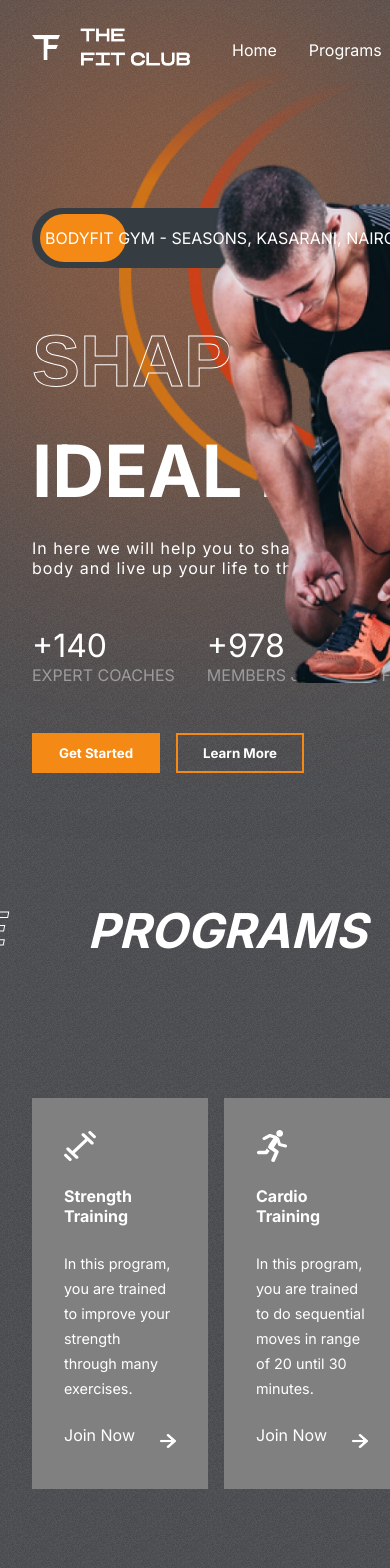
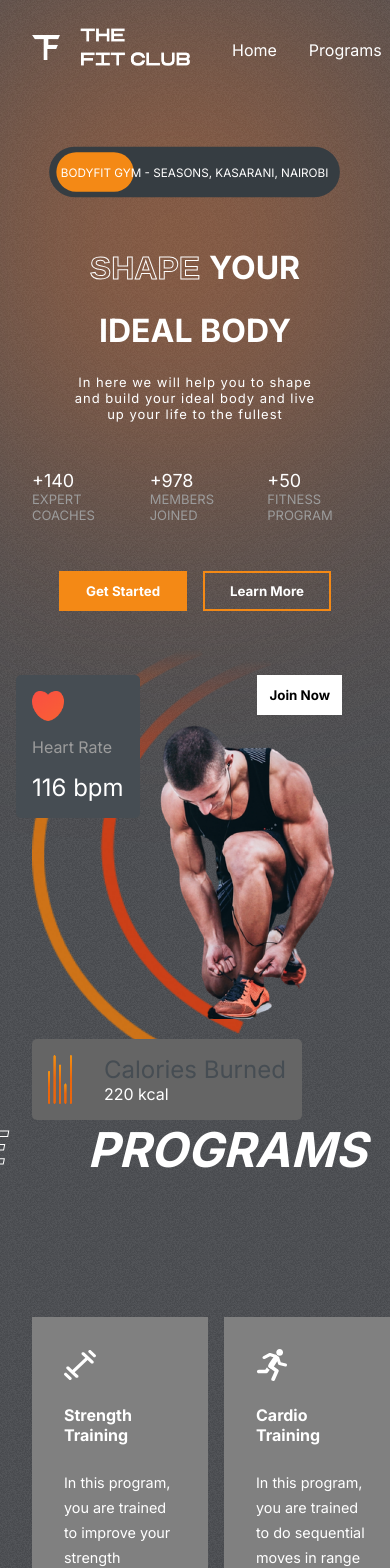
Before and after one commit to Phelyks/FitClubGym_Dec_2023, a React (Create React App) app: page / in a window 390 px wide. Shown: the top 1568 px of the page. Built offline with nearby package versions, Linux system fonts and the light colour scheme.

Commit message:
Jan18 10:25

```diff
--- a/package.json
+++ b/package.json
@@ -7,6 +7,7 @@
     "@testing-library/jest-dom": "^5.17.0",
     "@testing-library/react": "^13.4.0",
     "@testing-library/user-event": "^13.5.0",
+    "framer-motion": "^10.18.0",
     "react": "^18.2.0",
     "react-dom": "^18.2.0",
     "react-scripts": "^5.0.1",
--- a/src/components/Footer/Footer.css
+++ b/src/components/Footer/Footer.css
@@ -30,3 +30,23 @@
 .logo-f > img {
     width: 10rem;
 }
+
+
+.blur-f-1 {
+    bottom: 0;
+    right: 25%;
+    width: 25rem;
+    height: 12rem;
+    filter: blur(200px);
+    background-color: red;
+
+  }
+
+  .blur-f-2 {
+    bottom: 0;
+    left: 25%;
+    width: 26rem;
+    height: 12rem;
+    filter: blur(200px);
+    background-color: rgb(255,155,0);
+  }
--- a/src/components/Footer/Footer.jsx
+++ b/src/components/Footer/Footer.jsx
@@ -19,7 +19,8 @@ const Footer = () => {
                 <img src={Logo} alt="" />
             </div>
         </div>
-
+      <div className="blur blur-f-1"></div>
+      <div className="blur blur-f-2"></div>
     </div>
   )
 }
--- a/src/components/Hero/Hero.css
+++ b/src/components/Hero/Hero.css
@@ -185,7 +185,7 @@
   }
 
   .calories div:nth-child(2){
-    color: white;
+    color: var(--darkGrey);
     font-size: 1.5rem;
   }
 
@@ -194,3 +194,93 @@
     height: 30rem;
     left: 0;
   }
+
+  /* Mobile Friendly */
+
+  @media screen and (max-width: 768px) {
+      .hero {
+        flex-direction: column;
+    }
+
+    .hero-blur {
+      width: 14rem;
+    }
+
+    .the-best-ad {
+      margin-top: 0;
+      font-size: small;
+      align-self: center;
+      transform: scale(0.9);
+    }
+
+    .hero-text {
+      font-size: xx-large;
+      align-items: center;
+      justify-content: center;
+
+    }
+
+    .hero-text > div:nth-of-type(3){
+      font-size: small;
+      font-weight: 200;
+      letter-spacing: 1px;
+      text-align: center;
+    }
+
+    .hero-buttons {
+      justify-content: center;
+    }
+
+    .figures > div > span:nth-of-type(1){
+      font-size: large;
+
+    }
+
+    .figures > div > span:nth-of-type(2) {
+      font-size: small;
+    }
+
+    .right-h {
+      position: relative;
+      background: none;
+    }
+
+    .heart-rate {
+      left: 1rem;
+      top: 2rem;
+    }
+
+    .calories {
+      position: relative;
+      top: 6rem;
+      left: 2rem;
+    }
+
+    .calories > img {
+      width: 1.5rem;
+    }
+
+    .calories > div > :nth-child(2) {
+      color: white;
+      font-size: 1rem;
+    }
+
+    .hero_image {
+      position: relative;
+      width: 13rem;
+      left: 9rem;
+      top: 5rem;
+      align-self: center;
+    }
+
+    .hero_image_back {
+      width: 15rem;
+      left: 2rem;
+      top: 0;
+    }
+
+
+
+
+
+  }
--- a/src/components/Plans/Plans.css
+++ b/src/components/Plans/Plans.css
@@ -72,3 +72,17 @@
 .plans>:nth-child(2)>button {
     color: orange;
 }
+
+.plans-blur-1 {
+    width: 32rem;
+    height: 23rem;
+    top: 10rem;
+    left: 15rem;
+}
+
+.plans-blur-2 {
+    width: 32rem;
+    height: 23rem;
+    top: 10rem;
+    right: 15rem;
+}
--- a/src/components/Plans/Plans.jsx
+++ b/src/components/Plans/Plans.jsx
@@ -5,8 +5,9 @@ import whiteTick from './../../assets/whiteTick.png';
 
 const Plans = () => {
   return (
-
     <div className='plans-container'>
+      <div className="blur plans-blur-1"></div>
+      <div className="blur plans-blur-2"></div>
       <div className="programs-header" style={{gap:'6rem'}}>
         <span className='stroke-text'>READY TO START </span>
         <span>YOUR JOURNEY </span>
```
Also changed, not shown: src/App.css (line endings or trailing spaces), 1 other file (tests, documents, lock files or other folders).
